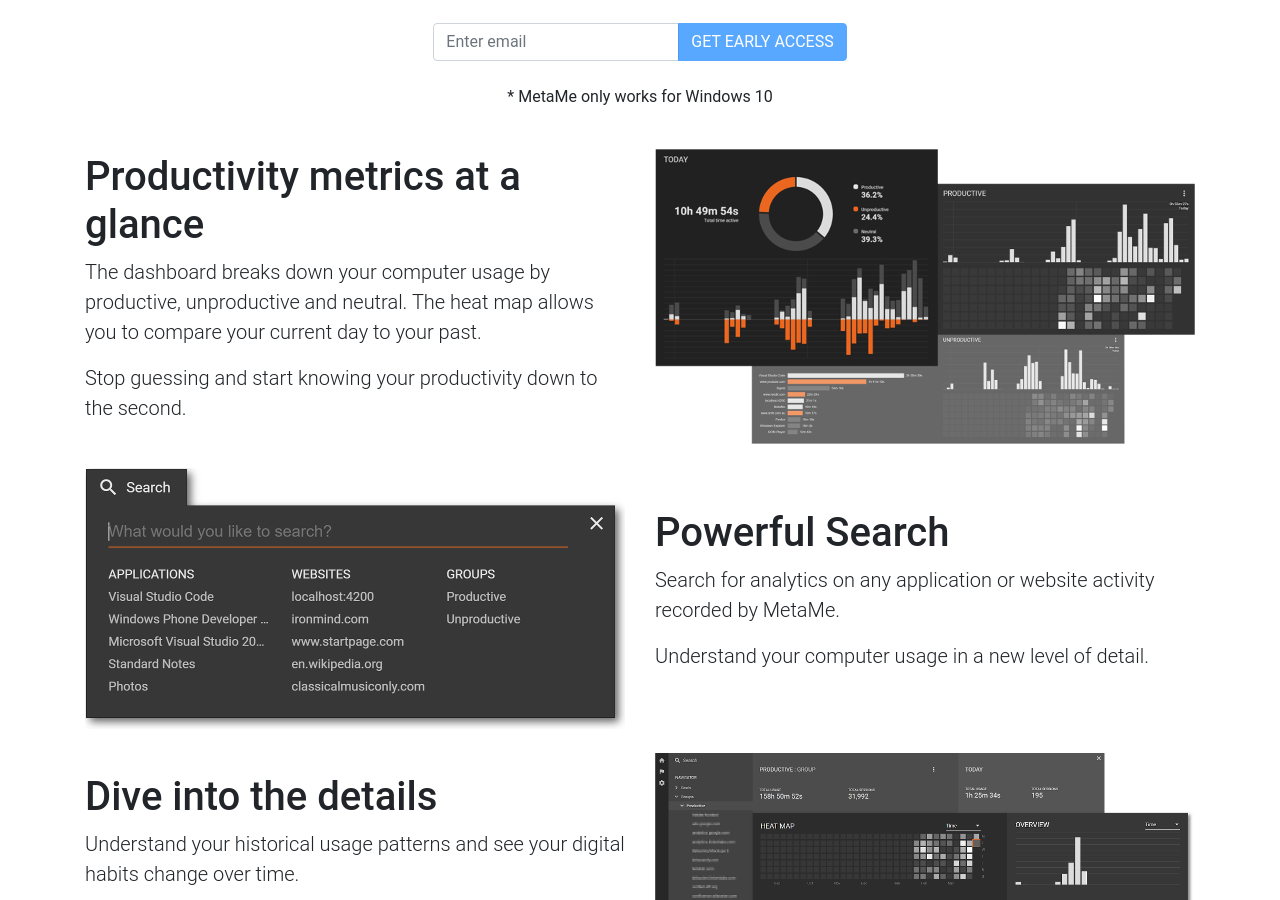
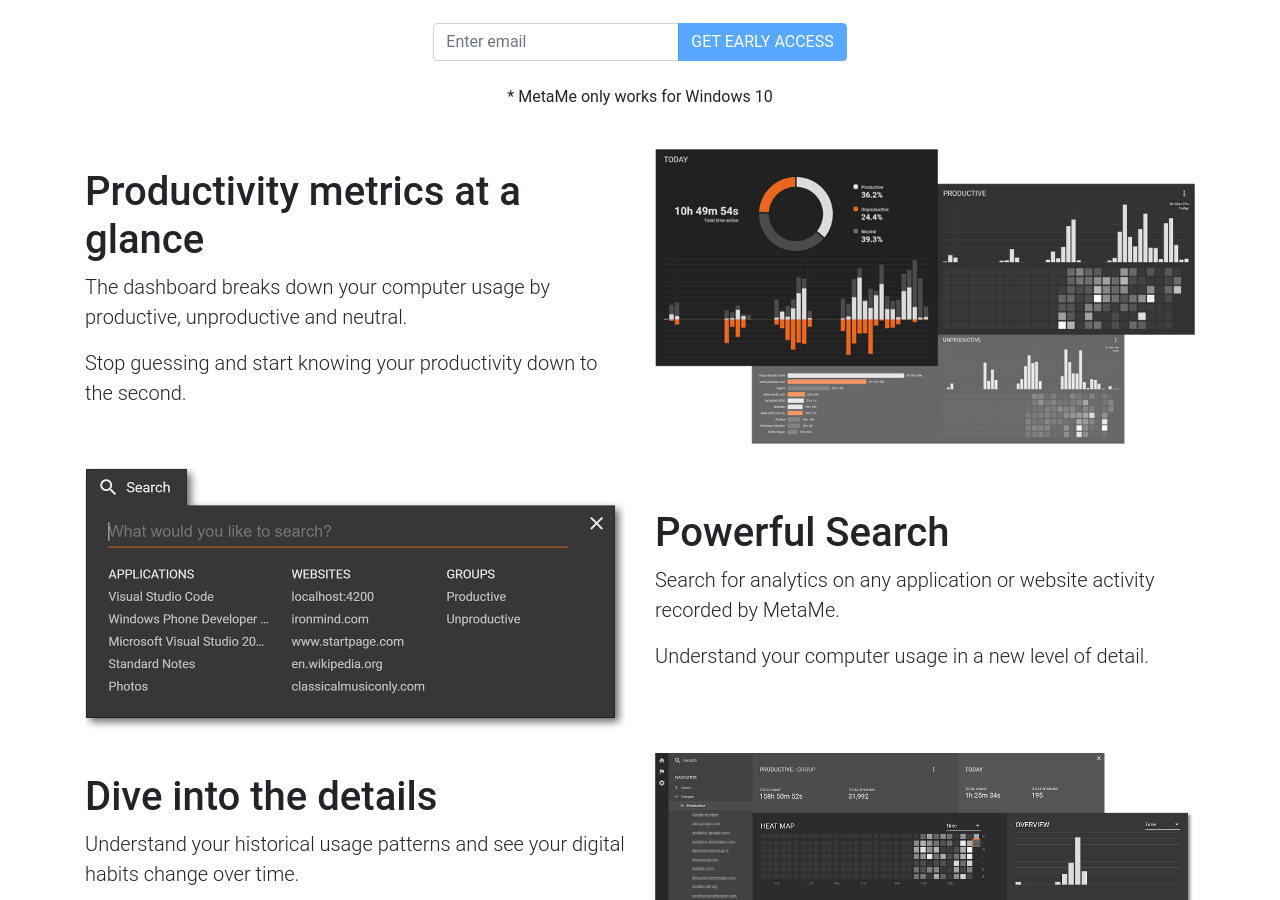
Before and after one commit to meta-me/metame-website, a Jekyll site: the page built from index.html, in a window 1280 px wide and 900 px high, scrolled down 950 px. Built offline with Jekyll 4.4.1, drawn with Linux system fonts in a browser that asks for light colours.

Commit message:
Removed non-flowing sentence

```diff
--- a/index.html
+++ b/index.html
@@ -99,8 +99,7 @@ description: Automatic time tracking software that gives you insights on your pr
         <h2 class="h1">Productivity metrics at a glance</h2>
         <p class="lead">
           The dashboard breaks down your computer usage by productive,
-          unproductive and neutral. The heat map allows you to compare your
-          current day to your past.
+          unproductive and neutral.
         </p>
         <p class="lead">
           Stop guessing and start knowing your productivity down to the second.
```
